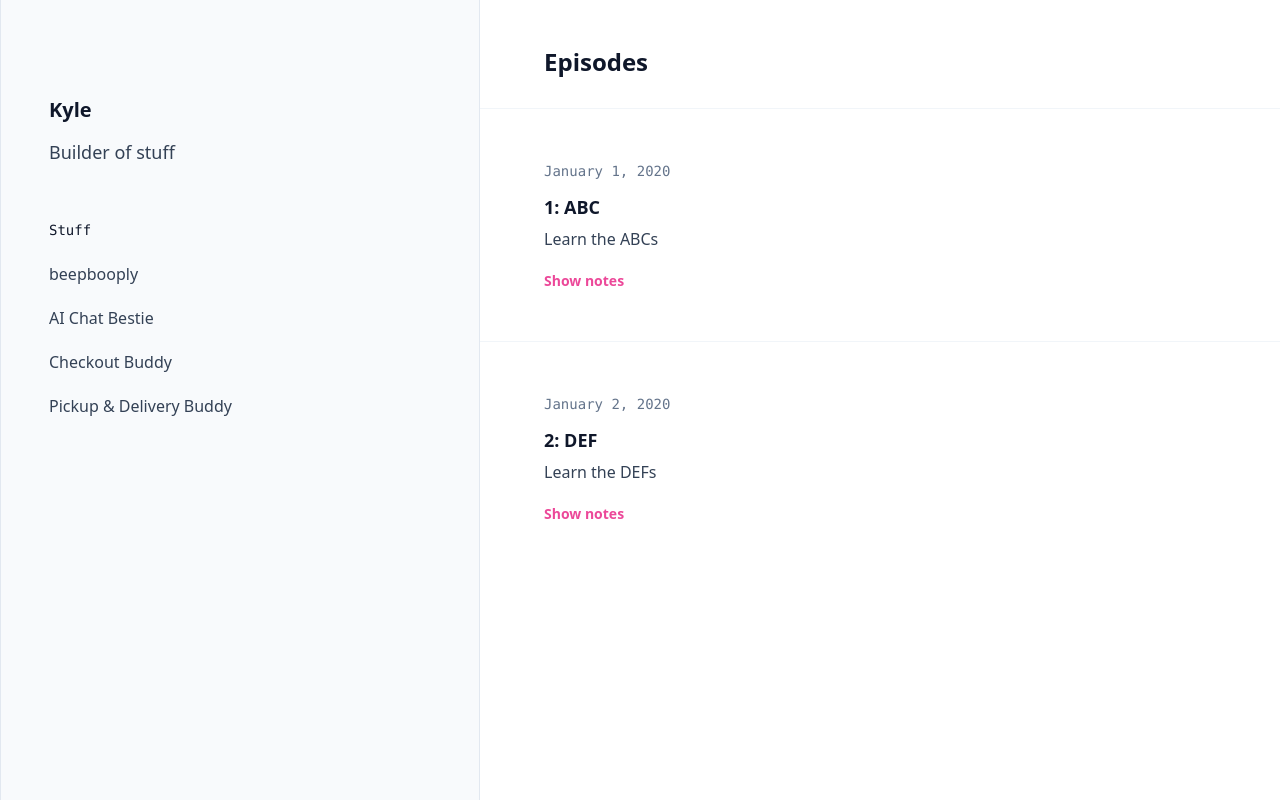
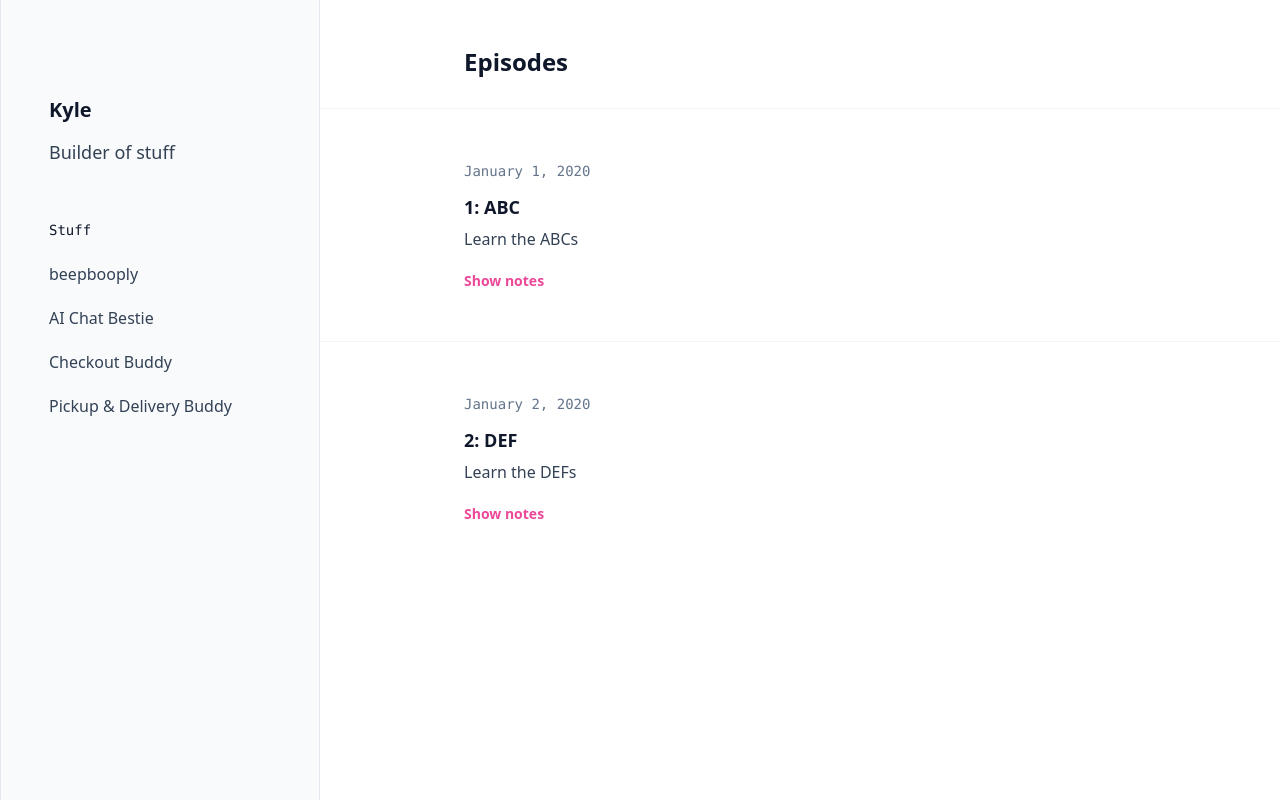
Before and after one commit to KTruong008/kylebuildsstuff, a SvelteKit app: page / in a window 1280 px wide. Built offline with nearby package versions, Linux system fonts and the light colour scheme.

Commit message:
More UI updates to header

```diff
--- a/src/routes/+layout.svelte
+++ b/src/routes/+layout.svelte
@@ -21,7 +21,7 @@
 </svelte:head>
 
 <header
-  class="bg-slate-50 lg:fixed lg:inset-y-0 lg:left-0 lg:flex lg:w-112 lg:items-start lg:overflow-y-auto xl:w-120"
+  class="bg-slate-50 lg:fixed lg:inset-y-0 lg:left-0 lg:flex lg:w-80 lg:items-start lg:overflow-y-auto"
 >
   <div
     class="relative z-10 mx-auto px-4 pb-4 pt-10 sm:px-6 md:max-w-2xl md:px-4 lg:min-h-full lg:flex-auto lg:border-x lg:border-slate-200 lg:px-8 lg:py-12 xl:px-12"
@@ -33,6 +33,8 @@
       <p class="mt-3 text-lg font-medium leading-8 text-slate-700">Builder of stuff</p>
     </div>
     <!-- <About extraClasses="mt-12 hidden lg:block" /> -->
+
+    <!-- Projects -->
     <section class="mt-10 lg:mt-12">
       <h2
         class="sr-only flex items-center font-mono text-sm font-medium leading-7 text-slate-900 lg:not-sr-only"
@@ -71,9 +73,9 @@
     </section>
   </div>
 </header>
-<main
-  class="border-t border-slate-200 lg:relative lg:mb-28 lg:ml-112 lg:border-t-0 xl:ml-120"
->
+
+<!-- Right-side Content -->
+<main class="border-t border-slate-200 lg:relative lg:mb-28 lg:ml-80 lg:border-t-0">
   <div class="relative">
     <slot />
   </div>
```
